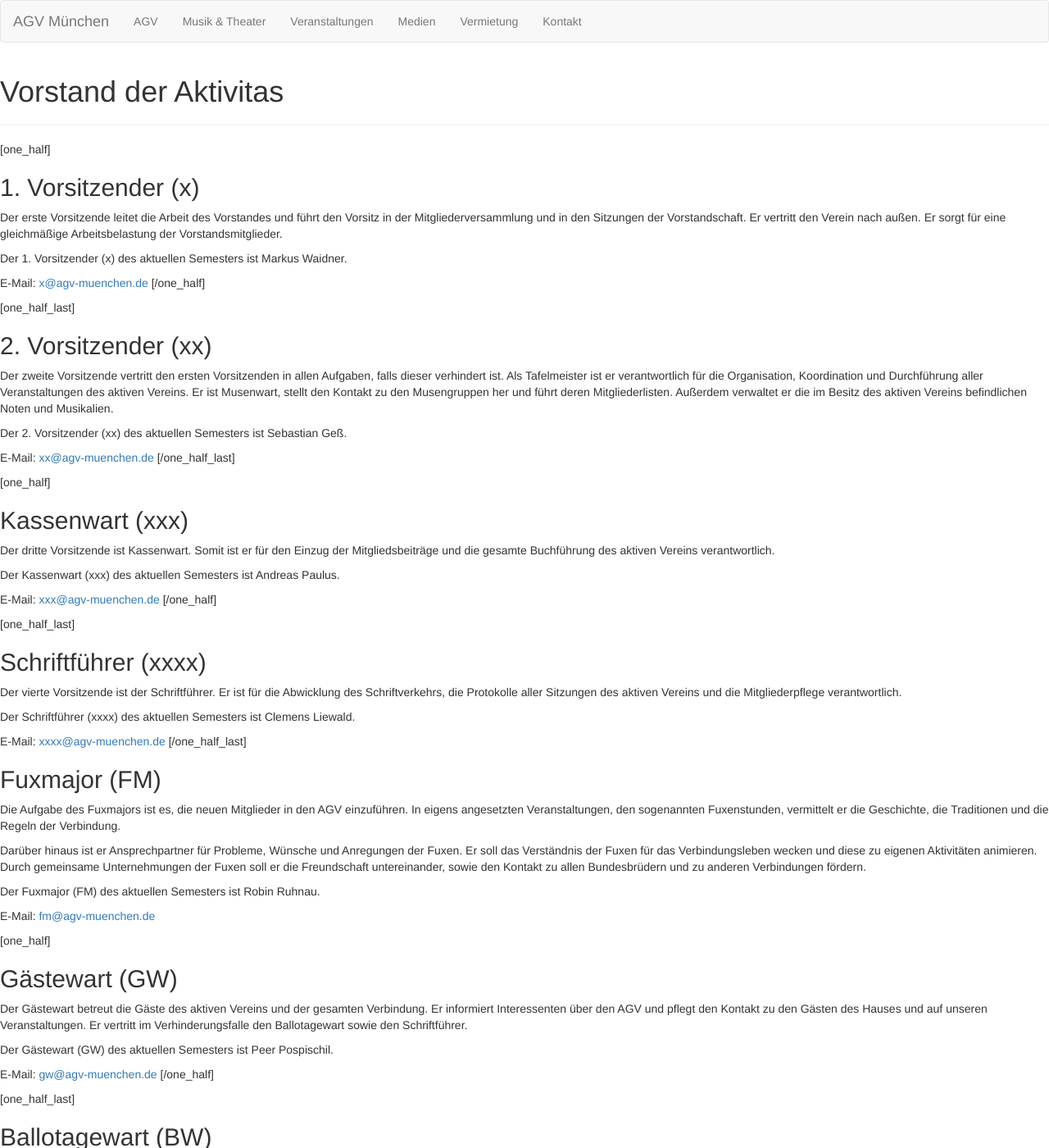
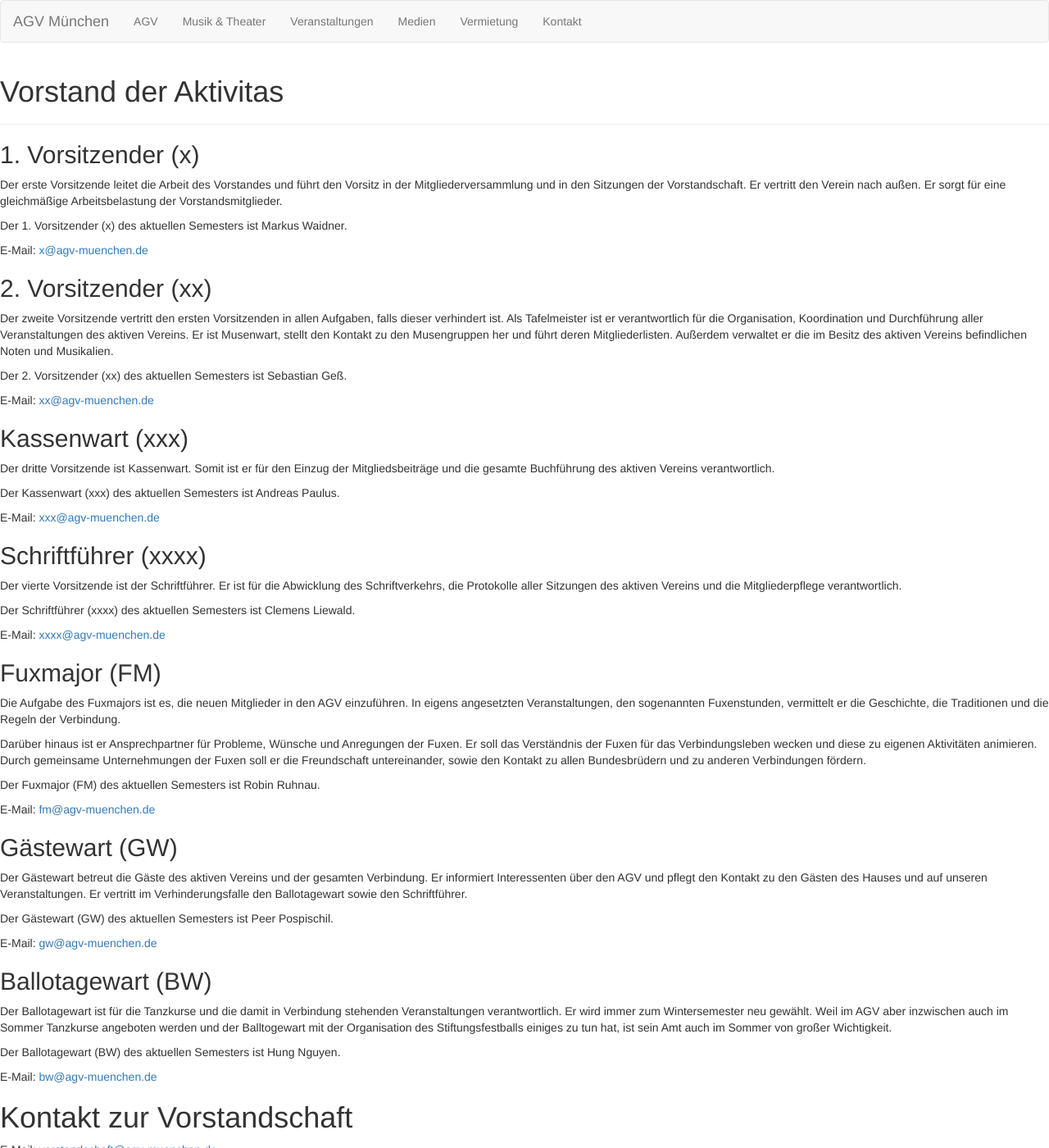
Before and after one commit to MyOldStuff/agvm.github.io, a Jekyll site: the page built from ueber-den-agv/vorstaende/aktivitas/index.md, in a window 1280 px wide and 1400 px high. Shown: the whole window at 82% size. Built offline with Jekyll 4.4.1, drawn with Linux system fonts in a browser that asks for light colours; nearby versions of some CDN libraries; some of the changed text lies outside the part shown.

Commit message:
Remove wordpress codes

```diff
--- a/ueber-den-agv/vorstaende/aktivitas/index.md
+++ b/ueber-den-agv/vorstaende/aktivitas/index.md
@@ -8,8 +8,6 @@ title: Vorstand der Aktivitas
 wordpress_id: 223
 ---
 
-[one_half]
-
 ## {{ site.data.aktivitas.vorstaende.x.titel }}
 
 Der erste Vorsitzende leitet die Arbeit des Vorstandes und führt den Vorsitz in der Mitgliederversammlung und in den Sitzungen der Vorstandschaft. Er vertritt den Verein nach außen. Er sorgt für eine gleichmäßige Arbeitsbelastung der Vorstandsmitglieder.
@@ -17,9 +15,6 @@ Der erste Vorsitzende leitet die Arbeit des Vorstandes und führt den Vorsitz in
 Der {{ site.data.aktivitas.vorstaende.x.titel }} des aktuellen Semesters ist {{ site.data.aktivitas.vorstaende.x.name }}.
 
 E-Mail: [{{ site.data.aktivitas.vorstaende.x.email }}](mailto:{{ site.data.aktivitas.vorstaende.x.email }})
-[/one_half]
-
-[one_half_last]
 
 ## {{ site.data.aktivitas.vorstaende.xx.titel }}
 
@@ -28,9 +23,6 @@ Der zweite Vorsitzende vertritt den ersten Vorsitzenden in allen Aufgaben, falls
 Der {{ site.data.aktivitas.vorstaende.xx.titel }} des aktuellen Semesters ist {{ site.data.aktivitas.vorstaende.xx.name }}.
 
 E-Mail: [{{ site.data.aktivitas.vorstaende.xx.email }}](mailto:{{ site.data.aktivitas.vorstaende.xx.email }})
-[/one_half_last]
-
-[one_half]
 
 ## {{ site.data.aktivitas.vorstaende.xxx.titel }}
 
@@ -39,9 +31,6 @@ Der dritte Vorsitzende ist Kassenwart. Somit ist er für den Einzug der Mitglied
 Der {{ site.data.aktivitas.vorstaende.xxx.titel }} des aktuellen Semesters ist {{ site.data.aktivitas.vorstaende.xxx.name }}.
 
 E-Mail: [{{ site.data.aktivitas.vorstaende.xxx.email }}](mailto:{{ site.data.aktivitas.vorstaende.xxx.email }})
-[/one_half]
-
-[one_half_last]
 
 ## {{ site.data.aktivitas.vorstaende.xxxx.titel }}
 
@@ -50,7 +39,6 @@ Der vierte Vorsitzende ist der Schriftführer. Er ist für die Abwicklung des Sc
 Der {{ site.data.aktivitas.vorstaende.xxxx.titel }} des aktuellen Semesters ist {{ site.data.aktivitas.vorstaende.xxxx.name }}.
 
 E-Mail: [{{ site.data.aktivitas.vorstaende.xxxx.email }}](mailto:{{ site.data.aktivitas.vorstaende.xxxx.email }})
-[/one_half_last]
 
 ## {{ site.data.aktivitas.vorstaende.fm.titel }}
 
@@ -62,8 +50,6 @@ Der {{ site.data.aktivitas.vorstaende.fm.titel }} des aktuellen Semesters ist {{
 
 E-Mail: [{{ site.data.aktivitas.vorstaende.fm.email }}](mailto:{{ site.data.aktivitas.vorstaende.fm.email }})
 
-[one_half]
-
 ## {{ site.data.aktivitas.vorstaende.gw.titel }}
 
 Der Gästewart betreut die Gäste des aktiven Vereins und der gesamten Verbindung. Er informiert Interessenten über den AGV und pflegt den Kontakt zu den Gästen des Hauses und auf unseren Veranstaltungen. Er vertritt im Verhinderungsfalle den Ballotagewart sowie den Schriftführer.
@@ -71,9 +57,6 @@ Der Gästewart betreut die Gäste des aktiven Vereins und der gesamten Verbindun
 Der {{ site.data.aktivitas.vorstaende.gw.titel }} des aktuellen Semesters ist {{ site.data.aktivitas.vorstaende.gw.name }}.
 
 E-Mail: [{{ site.data.aktivitas.vorstaende.gw.email }}](mailto:{{ site.data.aktivitas.vorstaende.gw.email }})
-[/one_half]
-
-[one_half_last]
 
 ## {{ site.data.aktivitas.vorstaende.bw.titel }}
 
@@ -82,10 +65,7 @@ Der Ballotagewart ist für die Tanzkurse und die damit in Verbindung stehenden V
 Der {{ site.data.aktivitas.vorstaende.bw.titel }} des aktuellen Semesters ist {{ site.data.aktivitas.vorstaende.bw.name }}.
 
 E-Mail: [{{ site.data.aktivitas.vorstaende.bw.email }}](mailto:{{ site.data.aktivitas.vorstaende.bw.email }})
-[/one_half_last]
 
 # Kontakt zur Vorstandschaft
 
 E-Mail: [vorstandschaft@agv-muenchen.de](mailto:vorstandschaft@agv-muenchen.de)
-
-[contact-form-7 id="1263" title="Vorstand Aktivitas"]
```
